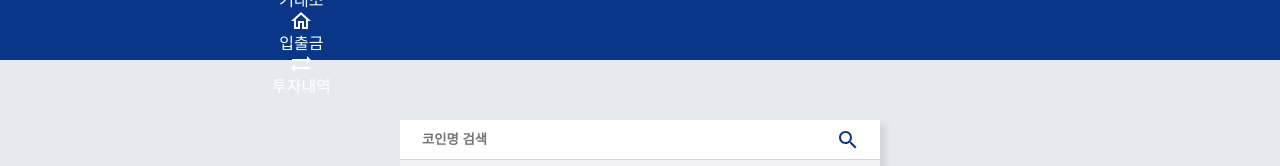
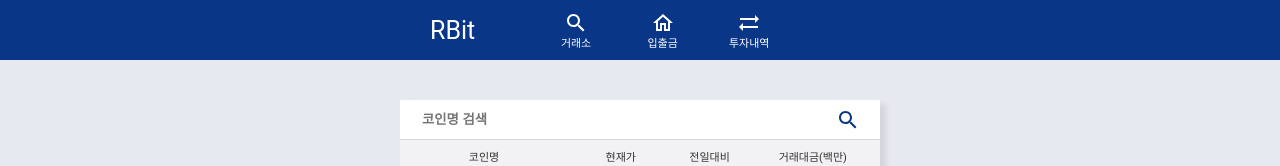
Before and after one commit to raccoon-ccoder/r-coinbase, a React (Create React App) app: page / in a window 1280 px wide. Shown: the top 166 px of the page. Built offline with nearby package versions, Linux system fonts and the light colour scheme; no server answers.

Commit message:
220403_main 반응형 완료, 검색 기능 완료 comment - main 화면 반응형(데스크탑) 완료 - 검색 기능 구현

```diff
--- a/src/routes/Coins.tsx
+++ b/src/routes/Coins.tsx
@@ -1,4 +1,4 @@
-import { useEffect, useState } from "react";
+import React, { useEffect, useState } from "react";
 import { useQuery } from "react-query";
 import { Link } from "react-router-dom";
 import { Helmet } from "react-helmet";
@@ -11,6 +11,10 @@ import SyncAltIcon from "@material-ui/icons/SyncAltOutlined";
 const Container = styled.div`
     width: 100%;
     height: 100%;
+    @media ${props => props.theme.desktop} {
+        padding: 100px 0 50px 0;
+        min-height: 500px;
+    }
 `;
 
 const Header = styled.header`
@@ -23,7 +27,6 @@ const Header = styled.header`
     top: 0;
     background-color: ${props => props.theme.mainColor};
     padding: 10px 0px;
-
     @media ${props => props.theme.desktop} {
         padding: 10px 40px;
     }
@@ -31,24 +34,19 @@ const Header = styled.header`
 
 const HeaderBox = styled.section`
     width: 100%;
+    max-width: 420px;
     height: 100%;
     color: white;
     display: flex;
     justify-content: center;
-    @media ${props => props.theme.desktop} {
-        width: 1200px;
-        padding: 0 20px;
-    }
 `;
 
 const Title = styled.h1`
     font-size: 25px;
-    display: block;
     margin-top: 8px;
     display: none;
-
     @media ${props => props.theme.desktop} {
-
+        display: block;
     }
 `;
 
@@ -57,11 +55,17 @@ const Nav = styled.nav`
     display: flex;
     justify-content: center;
     align-items: center;
+    flex-direction: column;
 `;
 
 const NavList = styled.ul`
     width: 100%;
     list-style: none;
+    display: flex;
+    justify-content: center;
+    @media ${props => props.theme.desktop} {
+        width: 70%;
+    }
 `;
 
 const NavItem = styled.li`
@@ -75,15 +79,13 @@ const NavItem = styled.li`
     &:hover {
         color: ${props => props.theme.headerAccentColor};
     }
-
-    @media ${props => props.theme.desktop} {
-        margin-left: 50px;
-    }
 `;
 
 const NavIcon = styled.div``;
 
-const NavName = styled.span``;
+const NavName = styled.span`
+    font-size: 11px;
+`;
 
 const MainContainer = styled.div`
     max-width: 480px;
@@ -97,7 +99,7 @@ const MainContainer = styled.div`
     box-shadow: 5px 5px 5px 1px #d5d6db;
     overflow: hidden;
     @media ${props => props.theme.desktop} {
-        margin-top: 120px;
+        margin-top: 0px;
     }
 `;
 
@@ -144,7 +146,6 @@ const CoinNavItem = styled.li<{width : string}>`
 
 const CoinList = styled.table`
     width: 100%;
-    height: 100%;
     overflow: hidden;
     table-layout: fixed;
 `;
@@ -236,9 +237,26 @@ function Coins() {
         getCoins();
     }, []); */
 
-    const { isLoading, data } = useQuery<ICoins[]>("allCoins", fetchCoins);
+    let { isLoading, data } = useQuery<ICoins[]>("allCoins", fetchCoins);
+    const [coinName, setCoinName] = useState("");
+    const [coinList, setCoinList] = useState<any>([]);
 
-    // console.log(data);
+    const onChange = (e: React.FormEvent<HTMLInputElement>) => {
+        const {
+            currentTarget: {value},
+        } = e;
+        setCoinName(value);
+    };
+
+    const onSubmit = (e: React.FormEvent<HTMLFormElement>) => {
+        e.preventDefault();
+        data = data?.filter(v => v.name.includes(coinName));
+        setCoinList(data);
+    };
+
+    useEffect(() => {
+        setCoinList(data);
+    }, []);
 
     return (
     <Container>
@@ -285,8 +303,8 @@ function Coins() {
                 <Loader>isLoading</Loader>
             ) : (
                 <>
-                <SearchForm>
-                    <Search placeholder="코인명 검색" />
+                <SearchForm onSubmit={onSubmit}>
+                    <Search placeholder="코인명 검색" onChange={onChange}/>
                     <SearchIcon htmlColor="#093687" />
                 </SearchForm>
                 <CoinsContainer>
@@ -306,7 +324,7 @@ function Coins() {
                     </CoinNav>
                  <CoinBox>
                     <CoinList>
-                        {data?.slice(0, 100).map((coin) => (
+                        {coinList?.slice(0, 100).map((coin) => (
                             <Coin key={coin.id}>
                                 <CoinInfo
                                     width="35%"
```
